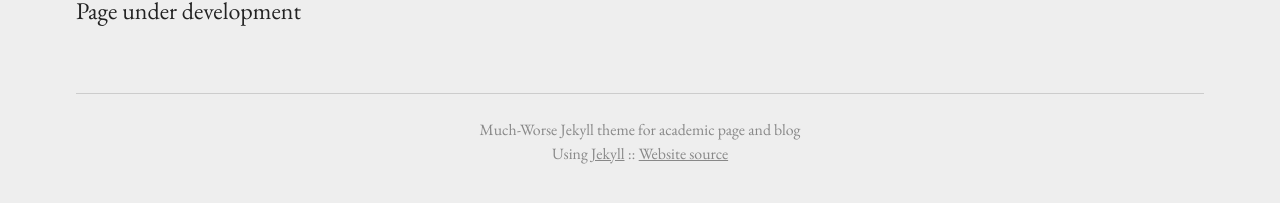
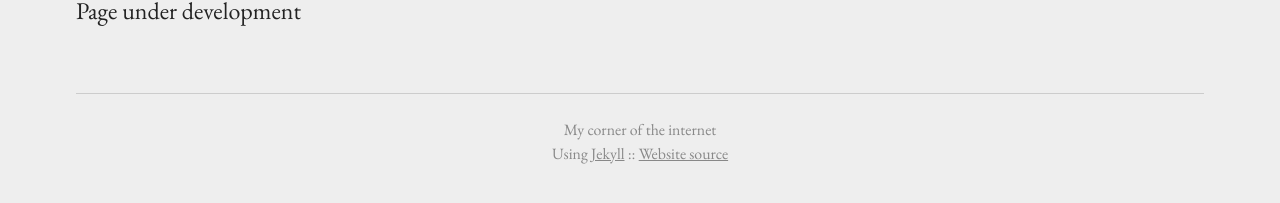
Before and after one commit to sriharisundar/sriharisundar.github.io, a Jekyll site: the page built from research.md, in a window 1280 px wide. Shown: the part 233-436 px from the top of the page. Built offline with Jekyll 4.4.1, drawn with Linux system fonts in a browser that asks for light colours.

```diff
--- a/_config.yml
+++ b/_config.yml
@@ -1,6 +1,6 @@
 title: Srihari Sundar
-description: Much-Worse Jekyll theme for academic page and blog
-sourcecode: "https://github.com/gchauras/much-worse-jekyll-theme"
+description: My corner of the internet
+sourcecode: "https://github.com/sriharisundar/sriharisundar.github.io"
 
 permalink: blog/:year/:month/:day/:title
 exclude: ["Makefile", "README.md"]
--- a/_includes/header.html
+++ b/_includes/header.html
@@ -1,5 +1,5 @@
 <header class="site-header">
-    <a class="site-title" href="{{ site.baseurl }}/">{{ site.title }}</a>
+    <a href="{{ site.baseurl }}/" class="site-title" >{{ site.title }}</a>
     <nav class="site-nav">
         <a href="#" class="menu-icon menu.open">
             <svg viewBox="0 0 18 15">
--- a/_sass/_header.scss
+++ b/_sass/_header.scss
@@ -19,6 +19,10 @@
     margin-bottom: 1em;
     float: left;
     letter-spacing: 1px;
+}
+
+.site-title a{
+    color: red;
 }
 
 .site-nav {
```
Also changed, not shown: About.md (+1 -1 lines), 1 other file.
